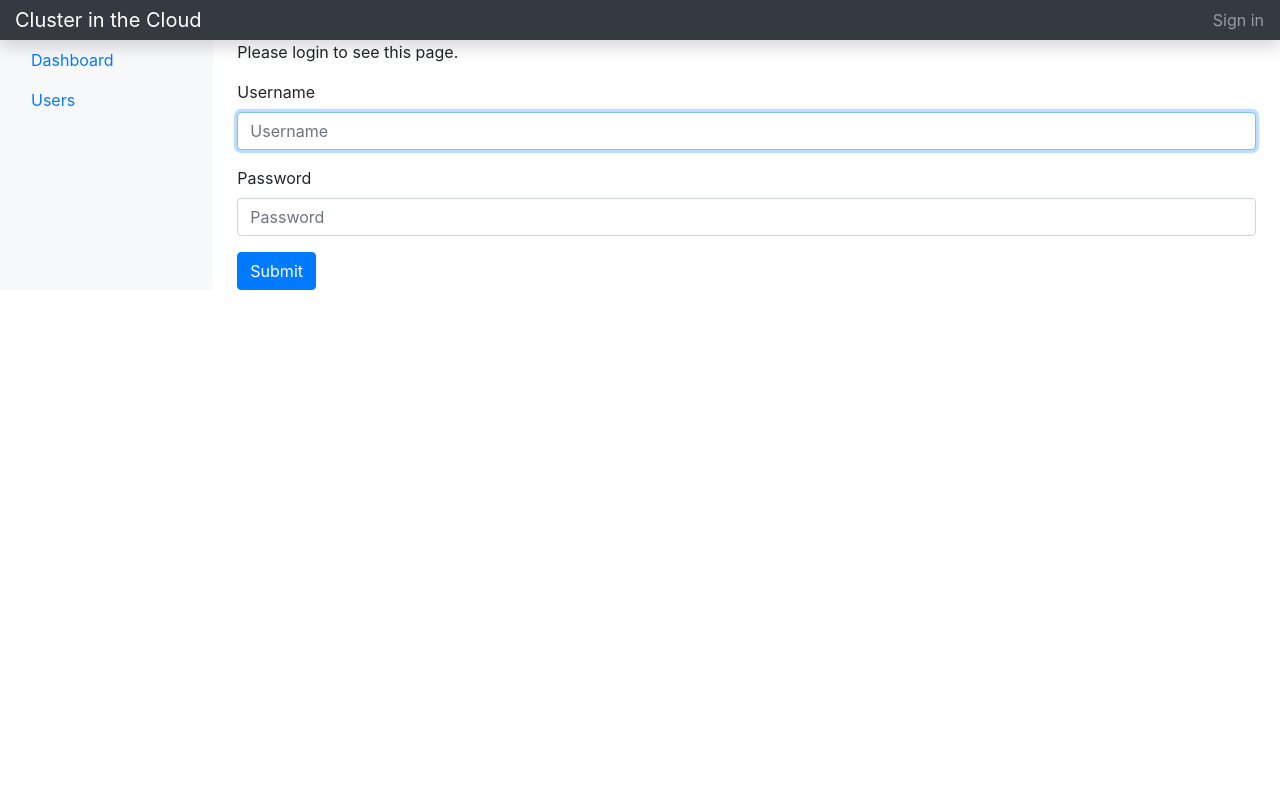
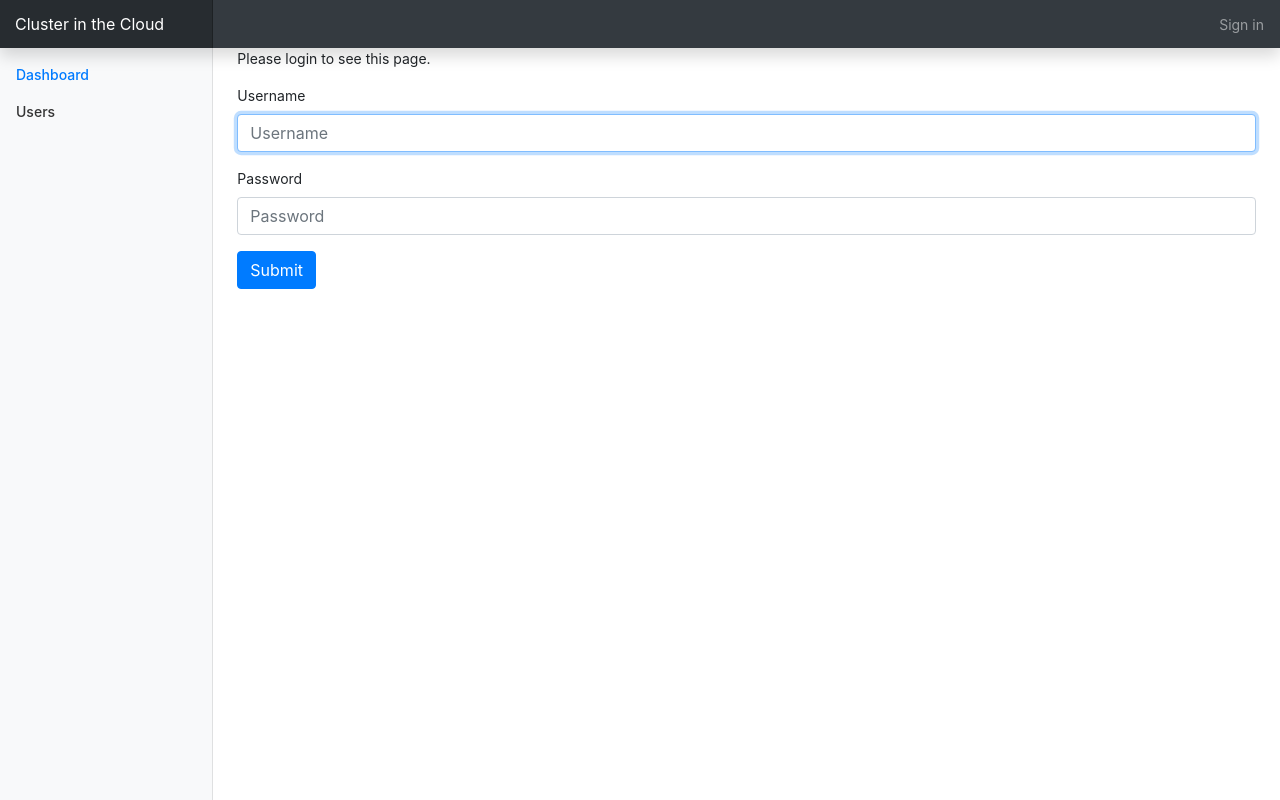
Before and after one commit to clusterinthecloud/webui, a Django app: page /login/?next=/info in a window 1280 px wide. Run offline with Django 3.2, Linux system fonts and the light colour scheme; some libraries are stand-ins or nearby versions.

Commit message:
Use stylesheet for webui

```diff
--- a/citc/templates/index.html
+++ b/citc/templates/index.html
@@ -1,5 +1,5 @@
 {% extends "base.html" %}
 
 {% block content %}
-    Welcome to Cluster in the Cloud
+    <h1>Welcome to Cluster in the Cloud</h1>
 {% endblock %}
--- a/templates/base.html
+++ b/templates/base.html
@@ -1,4 +1,7 @@
 {% load bootstrap4 %}
+{% load static %}
+
+
 <!doctype html>
 
 <html lang="en">
@@ -7,6 +10,7 @@
     <title>Cluster in the Cloud</title>
     <meta name="viewport" content="width=device-width, initial-scale=1, shrink-to-fit=no">
     {% bootstrap_css %}
+    <link rel="stylesheet" type="text/css" href="{% static 'style.css' %}">
 </head>
 
 <body>
@@ -54,5 +58,6 @@
     </div>
 </div>
 
+<script src="https://cdnjs.cloudflare.com/ajax/libs/feather-icons/4.9.0/feather.min.js"></script>
 </body>
 </html>
--- a/webui/settings.py
+++ b/webui/settings.py
@@ -136,6 +136,9 @@ USE_TZ = True
 
 STATIC_URL = '/static/'
 STATIC_ROOT = 'static/'
+STATICFILES_DIRS = [
+    'webui/static',
+]
 
 LOGIN_URL = '/login/'
 LOGIN_REDIRECT_URL = '/'
--- /dev/null
+++ b/webui/static/style.css
@@ -0,0 +1,103 @@
+body {
+  font-size: .875rem;
+}
+
+.feather {
+  width: 16px;
+  height: 16px;
+  vertical-align: text-bottom;
+}
+
+/*
+ * Sidebar
+ */
+
+.sidebar {
+  position: fixed;
+  top: 0;
+  bottom: 0;
+  left: 0;
+  z-index: 100; /* Behind the navbar */
+  padding: 48px 0 0; /* Height of navbar */
+  box-shadow: inset -1px 0 0 rgba(0, 0, 0, .1);
+}
+
+@media (max-width: 767.98px) {
+  .sidebar {
+    top: 5rem;
+  }
+}
+
+.sidebar-sticky {
+  position: relative;
+  top: 0;
+  height: calc(100vh - 48px);
+  padding-top: .5rem;
+  overflow-x: hidden;
+  overflow-y: auto; /* Scrollable contents if viewport is shorter than content. */
+}
+
+@supports ((position: -webkit-sticky) or (position: sticky)) {
+  .sidebar-sticky {
+    position: -webkit-sticky;
+    position: sticky;
+  }
+}
+
+.sidebar .nav-link {
+  font-weight: 500;
+  color: #333;
+}
+
+.sidebar .nav-link .feather {
+  margin-right: 4px;
+  color: #727272;
+}
+
+.sidebar .nav-link.active {
+  color: #007bff;
+}
+
+.sidebar .nav-link:hover .feather,
+.sidebar .nav-link.active .feather {
+  color: inherit;
+}
+
+.sidebar-heading {
+  font-size: .75rem;
+  text-transform: uppercase;
+}
+
+/*
+ * Navbar
+ */
+
+.navbar-brand {
+  padding-top: .75rem;
+  padding-bottom: .75rem;
+  font-size: 1rem;
+  background-color: rgba(0, 0, 0, .25);
+  box-shadow: inset -1px 0 0 rgba(0, 0, 0, .25);
+}
+
+.navbar .navbar-toggler {
+  top: .25rem;
+  right: 1rem;
+}
+
+.navbar .form-control {
+  padding: .75rem 1rem;
+  border-width: 0;
+  border-radius: 0;
+}
+
+.form-control-dark {
+  color: #fff;
+  background-color: rgba(255, 255, 255, .1);
+  border-color: rgba(255, 255, 255, .1);
+}
+
+.form-control-dark:focus {
+  border-color: transparent;
+  box-shadow: 0 0 0 3px rgba(255, 255, 255, .25);
+}
```
Also changed, not shown: 1 other file.
